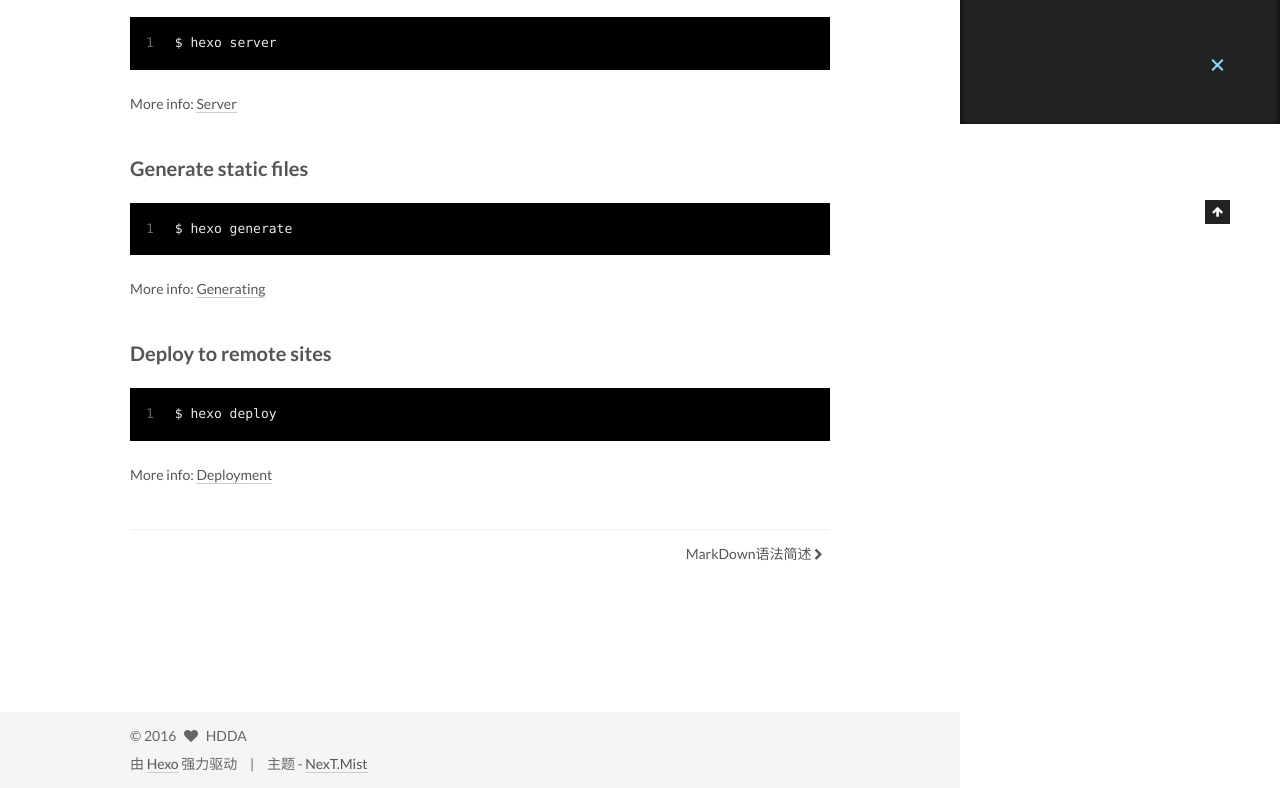
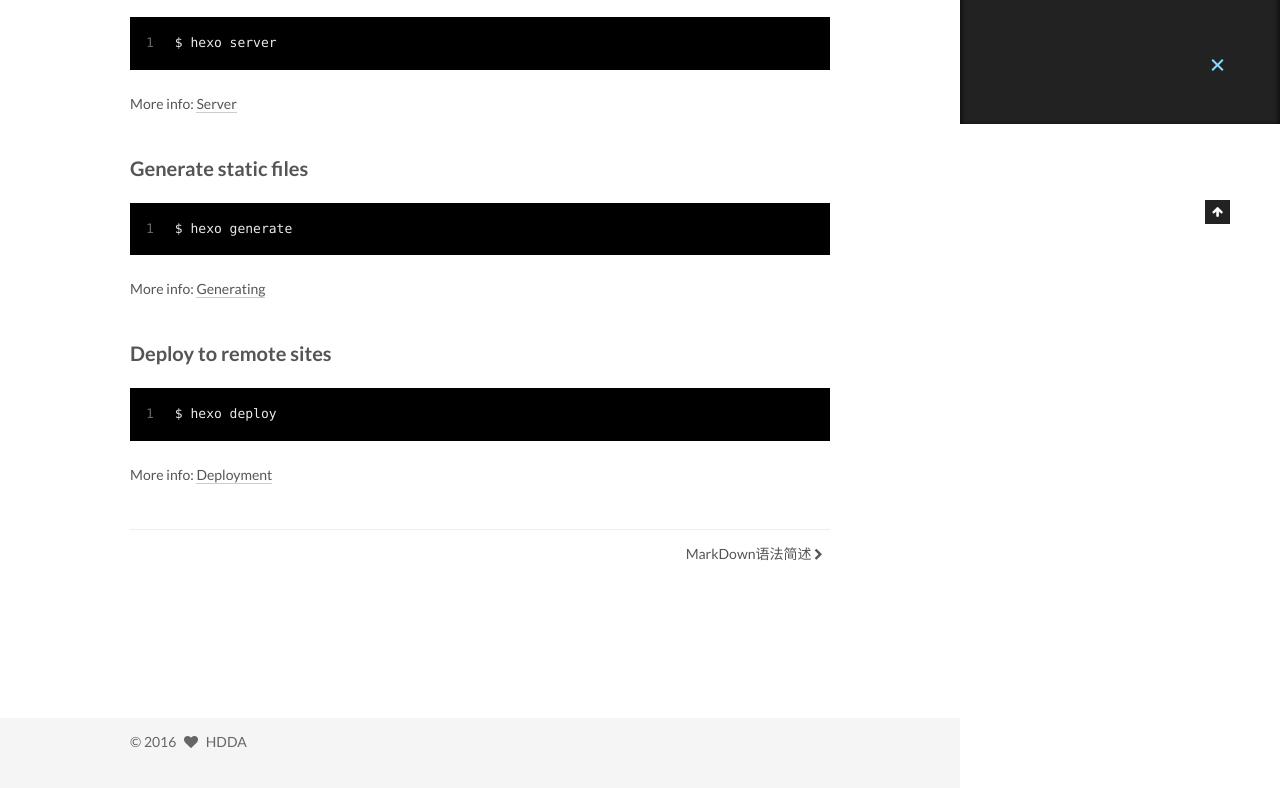
Before and after one commit to wvinzh/wvinzh-bk.github.io, a plain HTML site: page 2016/03/13/hello-world/index.html in a window 1280 px wide. Shown: the part 676-1464 px from the top of the page. Drawn offline with Linux system fonts and the light colour scheme; a script that the page names is missing.

Commit message:
Site updated: 2016-03-17 20:36:48

```diff
--- a/2016/03/13/hello-world/index.html
+++ b/2016/03/13/hello-world/index.html
@@ -459,16 +459,9 @@ Quick">
   <span class="author" itemprop="copyrightHolder">HDDA</span>
 </div>
 
-<div class="powered-by">
-  由 <a class="theme-link" href="http://hexo.io">Hexo</a> 强力驱动
-</div>
 
-<div class="theme-info">
-  主题 -
-  <a class="theme-link" href="https://github.com/iissnan/hexo-theme-next">
-    NexT.Mist
-  </a>
-</div>
+
+
 
 
 
--- a/css/main.css
+++ b/css/main.css
@@ -1512,7 +1512,7 @@ pre .javascript .function {
   width: 4px;
   height: 4px;
   border-radius: 50%;
-  background: #a2c8f2;
+  background: #9eff37;
 }
 .links-of-blogroll {
   font-size: 13px;
```
Also changed, not shown: 2016/03/17/MarkDown语法概述/index.html (+2 -9 lines), about/index.html (+2 -9 lines), archives/2016/03/index.html (+2 -9 lines), archives/2016/index.html (+2 -9 lines), archives/index.html (+2 -9 lines), index.html (+2 -9 lines), tags/MarkDown/index.html (+2 -9 lines), tags/index.html (+2 -9 lines), tags/学习/index.html (+2 -9 lines).
